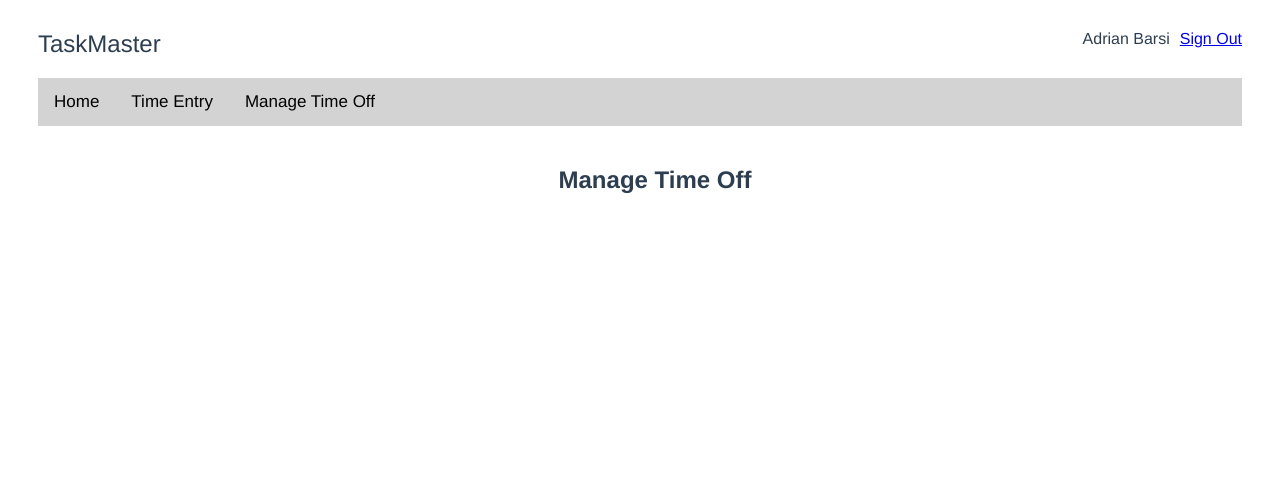
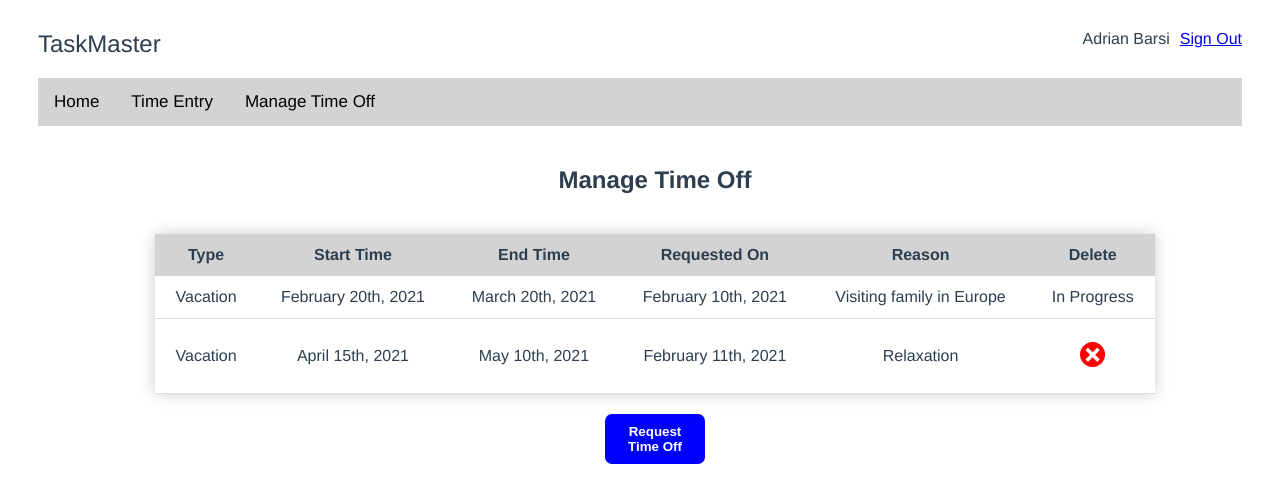
Before and after one commit to lucyholic/taskManager3000, a Vue app in the folder frontend/: page /#/employeeManageTimeOff in a window 1280 px wide. Shown: the top 502 px of the page. Built offline with nearby package versions, Linux system fonts and the light colour scheme.

Commit message:
Completed user interface for Home, ManageTimeOff

```diff
--- a/frontend/src/App.vue
+++ b/frontend/src/App.vue
@@ -23,4 +23,14 @@ export default {
     margin-top: 40px;
     text-align: center;
 }
+
+button {
+  padding:10px;
+  border:none;
+  color:#fff;
+  font-weight:600;
+  border-radius:7px;
+  width: 100px;
+}
+
 </style>
--- a/frontend/src/components/EmployeeManageTimeOff.vue
+++ b/frontend/src/components/EmployeeManageTimeOff.vue
@@ -1,6 +1,37 @@
 <template>
   <div class="employeeManageTimeOff">
     <h2 class="pageTitle">Manage Time Off</h2>
+    <table class="timeOffTable">
+      <thead>
+        <tr>
+            <th>Type</th>
+            <th>Start Time</th>
+            <th>End Time</th>
+            <th>Requested On</th>
+            <th>Reason</th>
+            <th>Delete</th>
+        </tr>
+      </thead>
+      <tbody>
+        <tr>
+            <td>Vacation</td>
+            <td>February 20th, 2021</td>
+            <td>March 20th, 2021</td>
+            <td>February 10th, 2021</td>
+            <td>Visiting family in Europe</td>
+            <td>In Progress</td>
+        </tr>
+          <tr>
+            <td>Vacation</td>
+            <td>April 15th, 2021</td>
+            <td>May 10th, 2021</td>
+            <td>February 11th, 2021</td>
+            <td>Relaxation</td>
+            <td><button class="deleteTimeOff"><img src='../assets/deleteIcon.png'></button></td>
+          </tr>
+      </tbody>
+    </table>
+    <button class="requestTimeOff">Request Time Off</button>
   </div>
 </template>
 
@@ -9,3 +40,45 @@ export default {
   name: 'EmployeeManageTimeOff'
 }
 </script>
+
+<style scoped>
+  .timeOffTable {
+      border-collapse: collapse;
+      min-width: 1000px;
+      box-shadow: 0 0 15px rgba(0, 0, 0, 0.2);
+      margin-left: auto;
+      margin-right: auto;
+      margin-top: 40px;
+  }
+
+  .timeOffTable thead tr {
+    background-color: #d3d3d3;
+    text-align: left;
+  }
+
+  .timeOffTable th,.timeOffTable td {
+    padding: 12px 17px;
+    text-align: center;
+  }
+
+  .timeOffTable tbody tr {
+    border-bottom: thin solid #dddddd;
+  }
+
+  .deleteTimeOff {
+    background-color: white;
+    border: none;
+    width: 50px;
+    height: 50px;
+  }
+
+  .requestTimeOff {
+    display:block;
+    margin-top: 20px;
+    background-color: blue;
+    text-align: center;
+    margin-left: auto;
+    margin-right: auto;
+    width: 100px;
+  }
+</style>
--- a/frontend/src/components/EmployeeTimeEntry.vue
+++ b/frontend/src/components/EmployeeTimeEntry.vue
@@ -119,21 +119,12 @@ export default {
     margin-top: 20px;
   }
 
-  .formOperations button {
-    padding:10px;
-    border:none;
-    color:#fff;
-    font-weight:600;
-    border-radius:7px;
-    width: 100px;
-  }
-
-  .formOperations button.submit {
+  .submit {
     background-color:green;
     margin-right: 10px;
   }
 
-  .formOperations button.reset {
+  .reset {
     background-color: #898896
   }
 </style>
--- a/frontend/src/pages/EmployeeHomePage.vue
+++ b/frontend/src/pages/EmployeeHomePage.vue
@@ -1,7 +1,8 @@
 <template>
   <div>
     <EmployeeNavigation />
-    Todo
+    <h2 class="pageTitle">Home</h2>
+    <p class="applicationDescription">Welcome to TaskMaster! Here you can <br> enter your hours and manage your time <br> off requests. You currently have <br> employee privledges. </p>
   </div>
 </template>
 
@@ -15,3 +16,13 @@ export default {
   }
 }
 </script>
+
+<style scoped>
+
+.applicationDescription {
+  text-align: center;
+  font-size: 20px;
+  margin-top: 40px;
+}
+
+</style>
```
Also changed, not shown: frontend/src/assets/deleteIcon.png (added), frontend/src/main.js (line endings or trailing spaces).
